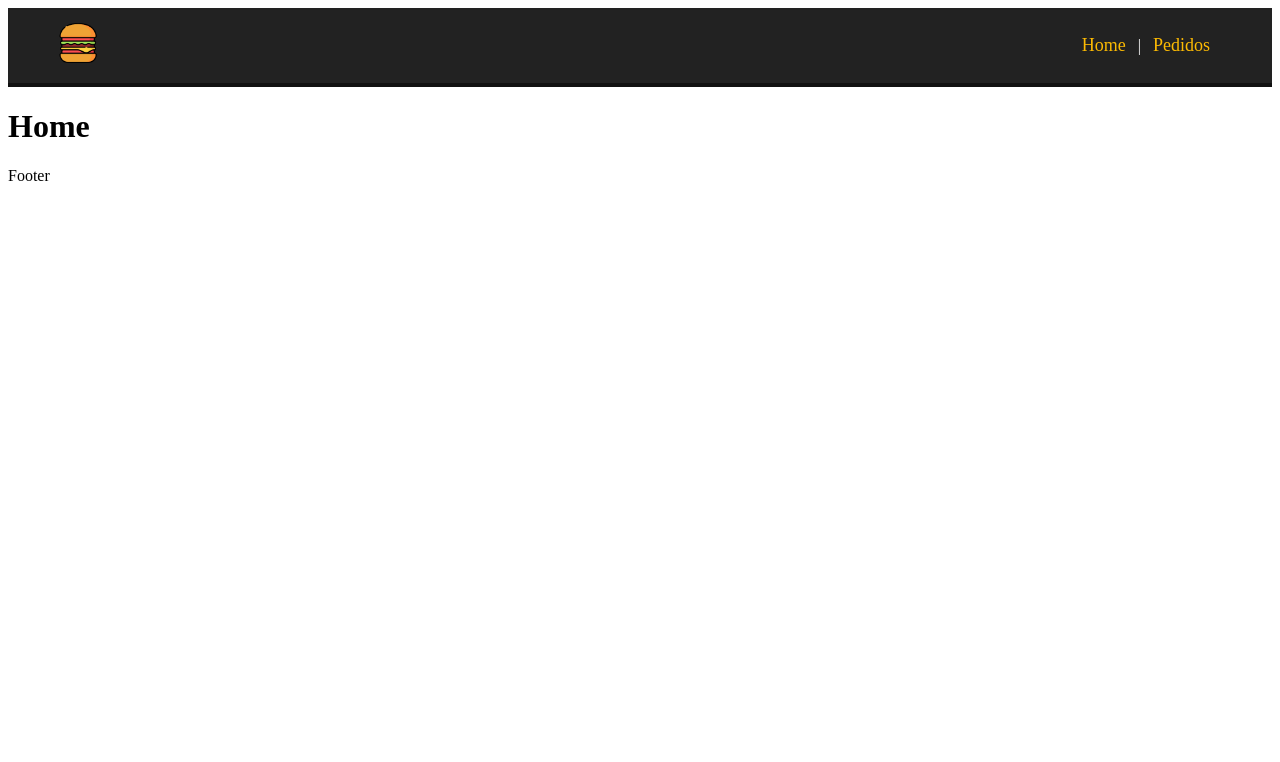
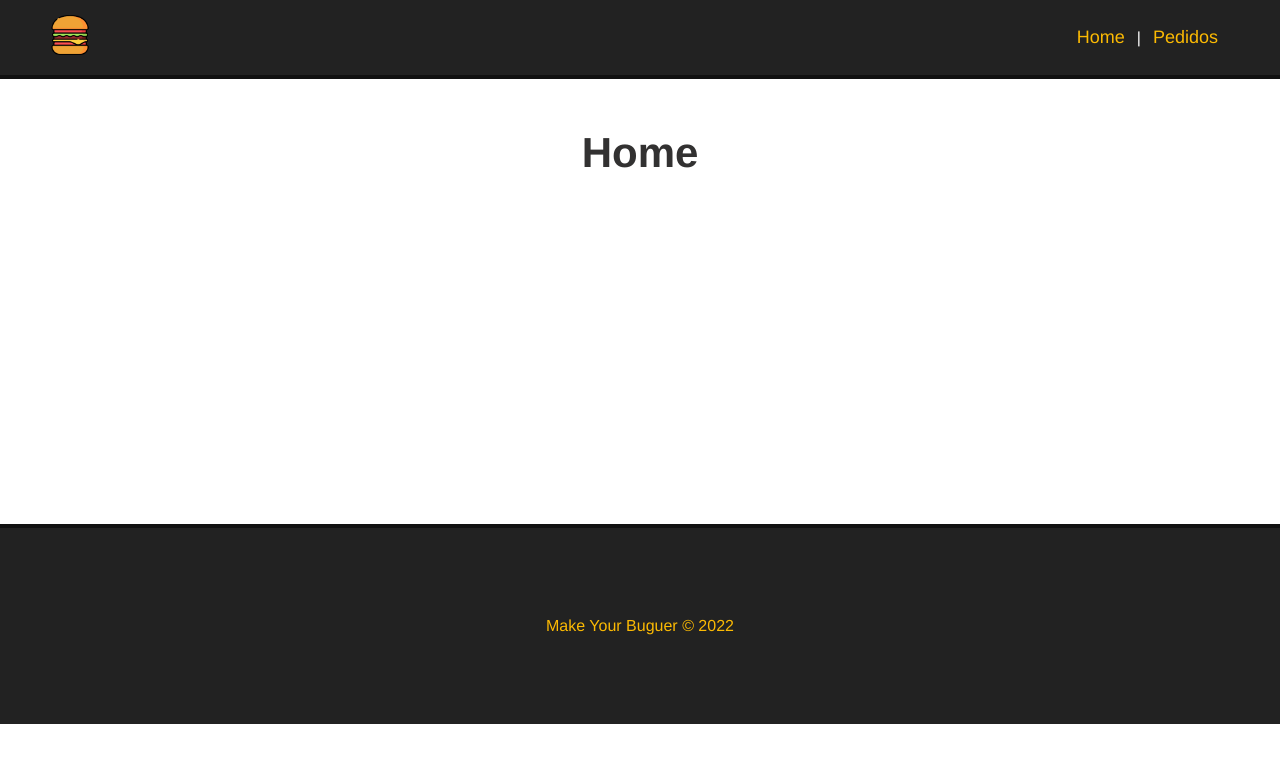
Before and after one commit to devGBR/Make-burguer-VUE, a Vue app: page / in a window 1280 px wide. Shown: the top 762 px of the page. Built offline with nearby package versions, Linux system fonts and the light colour scheme.

Commit message:
Navbar and footer

```diff
--- a/src/App.vue
+++ b/src/App.vue
@@ -24,5 +24,21 @@ import Footer from './components/Footer.vue';
 
  </script>
 <style>
+ *{
+  font-family: Helvetica;
+  padding: 0;
+  margin: 0;
+  box-sizing: border-box;
+ }
+ .main-container{
+  margin: 50px;
+  min-height: 345px;
+ }
 
+ h1{
+  text-align: center;
+  font-size: 42px;
+  margin-bottom: 30px;
+  color: rgb(50, 49, 49);
+ }
 </style>
--- a/src/components/Footer.vue
+++ b/src/components/Footer.vue
@@ -1,7 +1,7 @@
 <template>
-    <div>
-        <p>Footer</p>
-    </div>
+    <footer id ="footer">
+        <p>Make Your Buguer &copy; 2022</p>
+    </footer>
 </template>
 
 <script>
@@ -9,3 +9,17 @@ export default {
     name: 'Footer',
 }
 </script>
+<style scoped>
+    #footer{
+        height:200px;
+        background-color: #222;
+        border-top: 4px solid #111;
+        color: #FCBA03;
+        display: flex;
+        align-items: center;
+        justify-content: center;
+
+        width: 100%;
+    }
+
+</style>
--- a/src/views/HomeView.vue
+++ b/src/views/HomeView.vue
@@ -1,12 +1,12 @@
 <template>
-  <div class="home">
+  <div class="main-container">
     <h1>Home</h1>
   </div>
 </template>
 
 <script>
 
-
 export default {
+  name : "home",
 }
 </script>
--- a/src/views/Pedidos.vue
+++ b/src/views/Pedidos.vue
@@ -1,5 +1,5 @@
 <template>
-  <div class="Pedidos">
+  <div class="main-container">
     <h1>Pedidos</h1>
   </div>
 </template>
```
